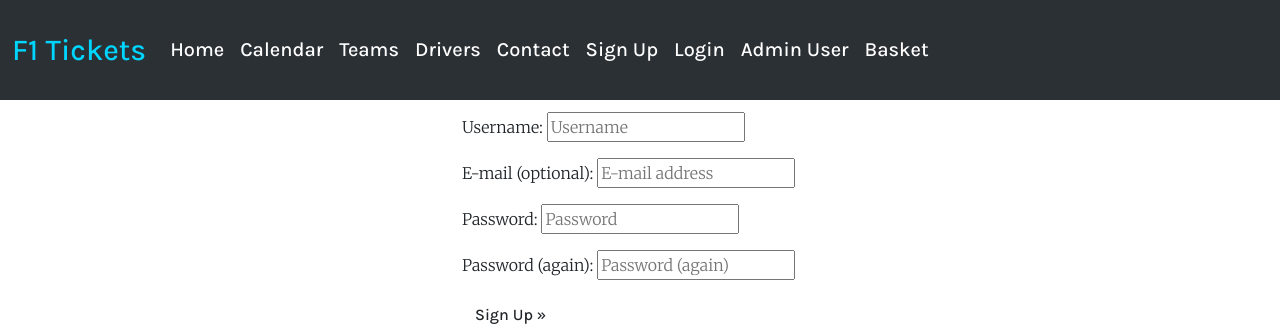
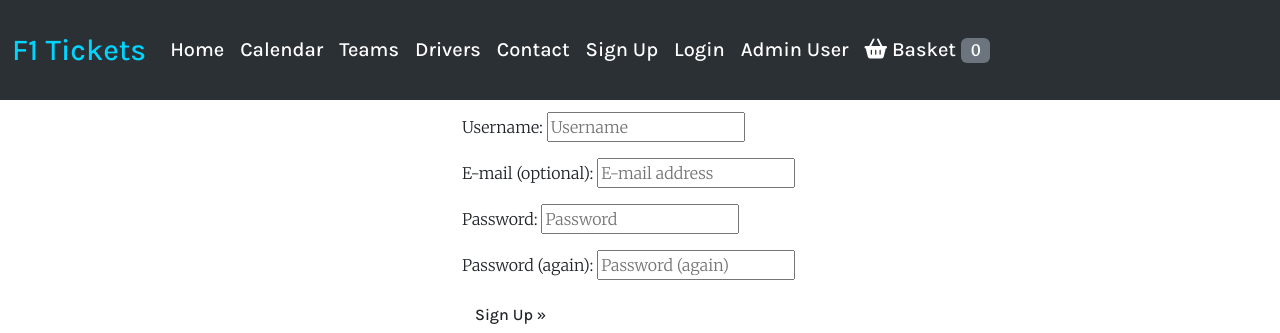
Before and after one commit to Huddy2022/f1-tickets, a Django app: page /accounts/signup/ in a window 1280 px wide. Shown: the top 333 px of the page. Run offline with Django 3.2, Linux system fonts and the light colour scheme; some libraries are stand-ins or nearby versions.

Commit message:
add a basket font awesome and a number to relate the amount of items in the basket using basket length

```diff
--- a/templates/base.html
+++ b/templates/base.html
@@ -85,7 +85,12 @@
                 >Admin User</a
               >
               {% endif %}
-              <a class="nav-link nav" href="/basket">Basket</a>
+              <a class="nav-link nav" href="/basket">
+                <i class="fas fa-shopping-basket"></i> Basket
+                <span class="badge bg-secondary"
+                  >{{ request.session.basket|length }}</span
+                >
+              </a>
             </div>
           </div>
         </div>
```
